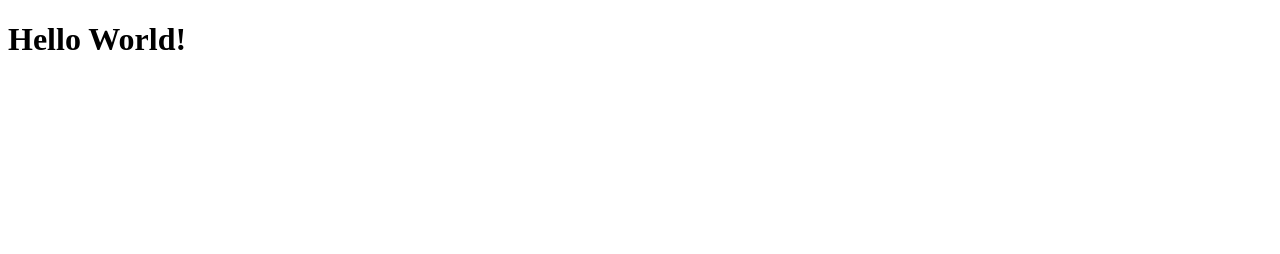
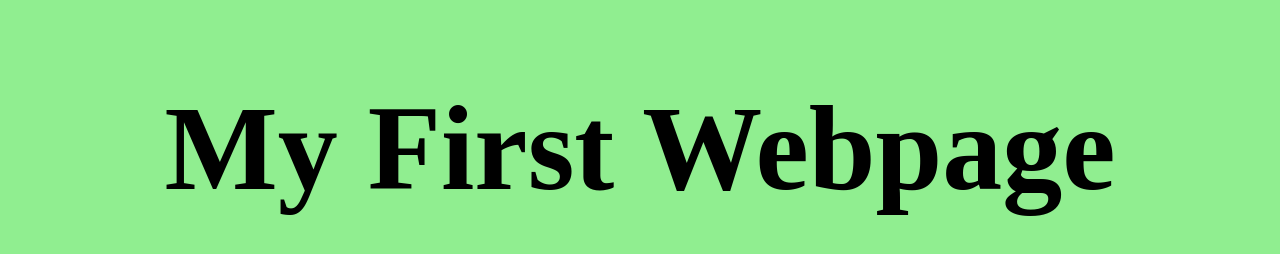
Before and after one commit to metalfrenzy747/wubba-lubba-dub-dub, a plain HTML site: page index.html in a window 1280 px wide. Drawn offline with Linux system fonts and the light colour scheme.

Commit message:
add style.css, connect to index.html

```diff
--- a/index.html
+++ b/index.html
@@ -1,9 +1,10 @@
 <!DOCTYPE html>
 <html lang="en">
   <head>
+    <link rel="stylesheet" href="style.css" />
     <title>My Personal Website</title>
   </head>
   <body>
-    <h1>Hello World!</h1>
+    <h1>My First Webpage</h1>
   </body>
 </html>
--- /dev/null
+++ b/style.css
@@ -0,0 +1,8 @@
+body {
+    background: lightgreen;
+}
+body h1 {
+    font-family: 'Times New Roman', Times, serif;
+    text-align: center;
+    font-size: 120px;
+}
```
